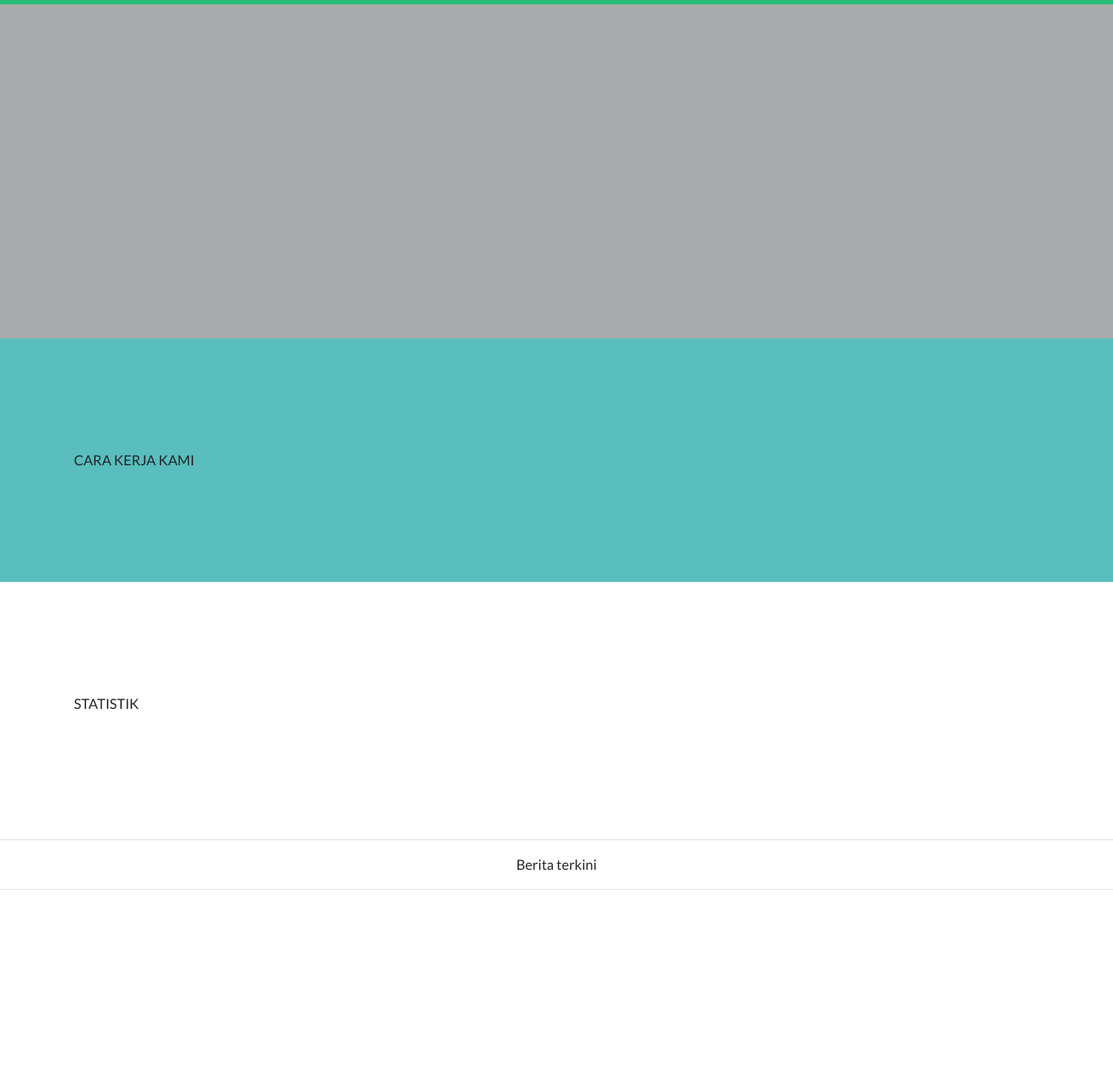
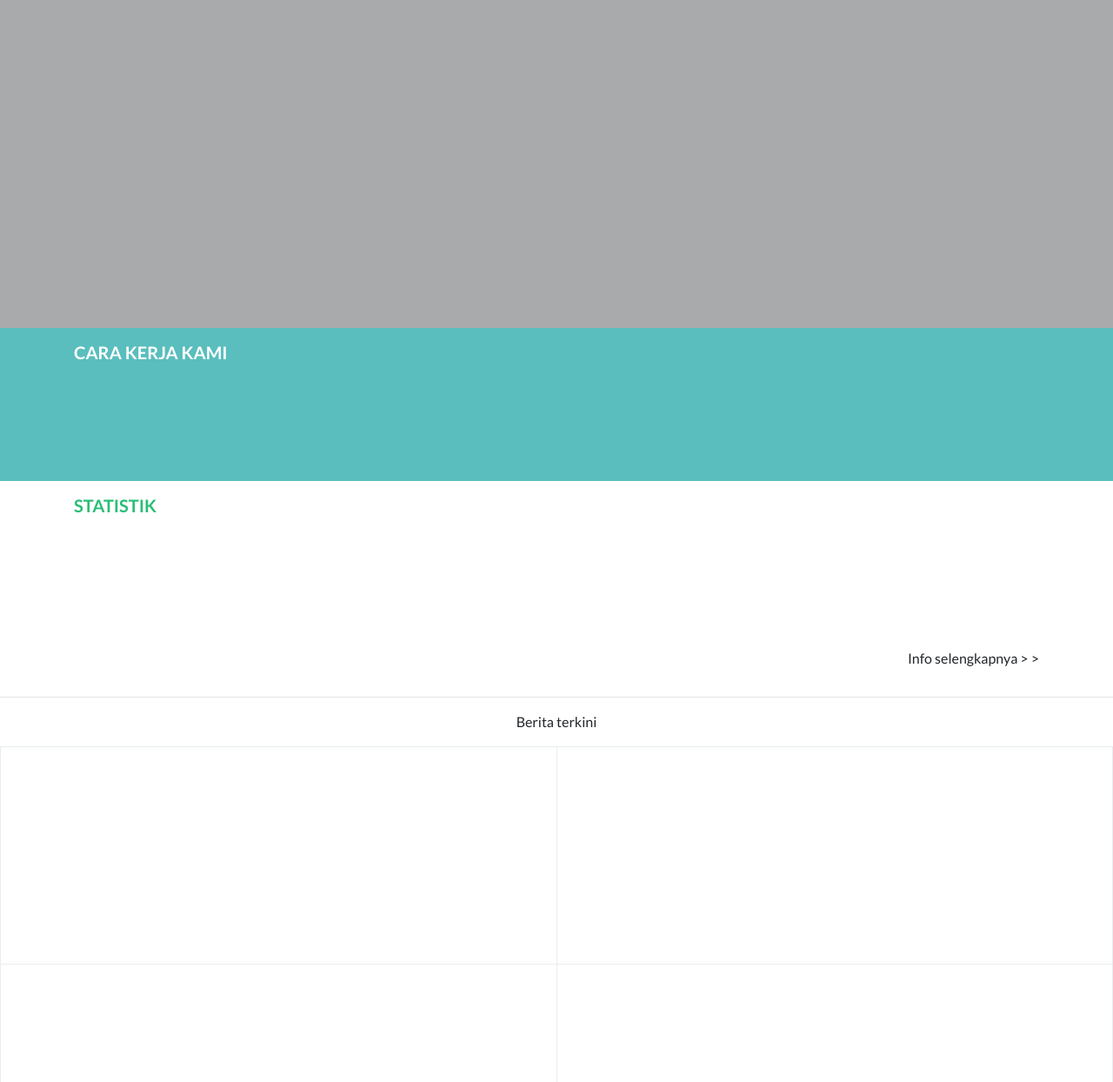
Before and after one commit to fandok/bersedekah.id, a website: page index.html in a window 1280 px wide. Shown: the part 99-1343 px from the top of the page at 87% size. Drawn offline with Linux system fonts and the light colour scheme.

Commit message:
last push before new year

```diff
--- a/css/style.css
+++ b/css/style.css
@@ -14,7 +14,7 @@
     -moz-background-size: cover;
     -o-background-size: cover;
     background-size: cover;
-    padding-top: 8rem;
+    padding-top: 1rem;
     padding-bottom: 8rem;
 }
 
@@ -26,7 +26,7 @@
     -moz-background-size: cover;
     -o-background-size: cover;
     background-size: cover;
-    padding-top: 8rem;
+    padding-top: 1rem;
     padding-bottom: 8rem;
 }
 
@@ -38,8 +38,7 @@
     -moz-background-size: cover;
     -o-background-size: cover;
     background-size: cover;
-    padding-top: 8rem;
-    padding-bottom: 8rem;
+    padding-top: 1rem;
 }
 
 .btn-primary-outline {
@@ -47,6 +46,15 @@
     border-color: transparent;
   }
 
-ul.green {
+.green {
     color:#29BE77
 }
+
+.white {
+    color: white
+}
+
+p.footer {
+    position: relative;
+    top: 9rem;
+}
--- a/index.html
+++ b/index.html
@@ -6,7 +6,7 @@
     <meta charset="utf-8">
     <meta name="viewport" content="width=device-width, initial-scale=1, shrink-to-fit=no">
     <meta name="description" content="">
-    <meta name="author" content="">
+    <meta name="author" content="Fandika Okdiba">
 
     <title>Bersedekah.id</title>
 
@@ -31,10 +31,17 @@
     <nav class="navbar navbar-light bg-header static-top">
       <div class="container">
         <div class="col-sm-4">
-          <p class="">_________________</p>
+          <form>
+            <div class="input-group">
+              <input type="text" class="form-control" placeholder="Search" name="search">
+              <!-- <div class="input-group-btn">
+                <button class="btn btn-default" type="submit"><i class="glyphicon glyphicon-search"></i></button>
+              </div> -->
+            </div>
+          </form>
         </div>
         <div class="col-sm-4">
-          <p class="text-center">BERSEDEKAH.ID</p>
+          <h4 class="text-center font-italic white">BERSEDEKAH.ID</h4>
         </div>
         <div class="col-sm-4">
 
@@ -71,9 +78,9 @@
         </div>
 
         <div class="col-sm-4"></div>
-        <div class="col-sm-4">
-            <button type="button" class="btn btn-outline-light btn-lg round">Bersedekah</button>
-            <button type="button" class="btn btn-outline-light btn-lg round">Berwakaf</button>
+        <div class="col-sm-4 text-right">
+            <button type="button" class="btn btn-outline-light  round">Bersedekah</button>
+            <button type="button" class="btn btn-outline-light  round">Berwakaf</button>
         </div>
       </div>
     </nav>
@@ -103,19 +110,31 @@
     </header>
 
     <section class="carakerja">
-      <div class="container">CARA KERJA KAMI</div>
+      <div class="container">
+        <h5 class="white">CARA KERJA KAMI</h5>
+      </div>
     </section>
 
     <section class="statistik">
-      <div class="container">STATISTIK</div>
+      <div class="container">
+        <h5 class="green">STATISTIK</h5>
+        <p class="footer text-right">Info selengkapnya > ></p>
+      </div>
     </section>
 
-    <hr>
-    <p class="text-center">Berita terkini</p>
-    <hr>
-
     <section class="berita">
-
+      <hr>
+      <p class="text-center">Berita terkini</p>
+      <table height="500" class="table table-bordered">
+        <tr>
+          <td></td>
+          <td></td>
+        </tr>
+        <tr>
+          <td></td>
+          <td></td>
+        </tr>
+      </table>
     </section>
 
 
```
